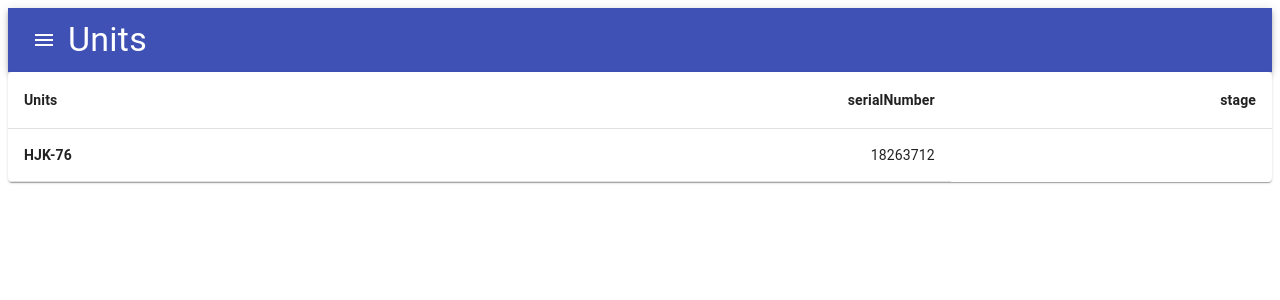
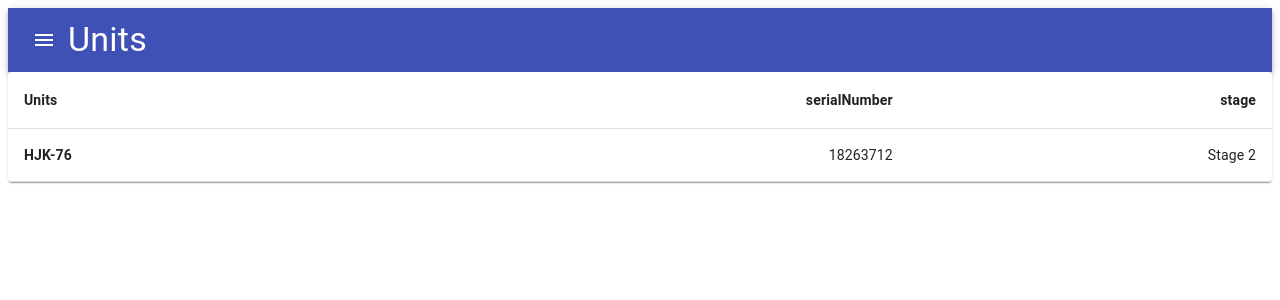
Before and after one commit to nik-prostok/prizm, a React (Create React App) app: page /units in a window 1280 px wide. Shown: the top 300 px of the page. Built offline with nearby package versions, Linux system fonts and the light colour scheme.

Commit message:
fix UnitsList

```diff
--- a/src/components/Units/List.tsx
+++ b/src/components/Units/List.tsx
@@ -41,21 +41,18 @@ const useStyles = makeStyles(theme => ({
     },
 }));
 
-/*const lastTrue = (props: UnitsProps) => {
-    let positiveArr: Stage[] = [];
+const lastTrue = (props: Stage[]) => {
+    let positiveArr: boolean[] = [];
     let lastTrue: number;
-    props.units.map((row) => (
-        positiveArr = row.stages.filter(function (number) {
+        positiveArr = props.map(function (number) {
             return number.complete === true
         })
-    ))
     lastTrue = positiveArr.length - 1
     return (lastTrue)
-}*/
+    }
 
 export const UnitsList = (props: UnitsProps) => {
 
-    // const lastTrueStage = lastTrue(props);
     const classes = useStyles();
 
     return (
@@ -75,7 +72,7 @@ export const UnitsList = (props: UnitsProps) => {
                                     <strong>{row.unitInfo.unitName}</strong>
                                 </TableCell>
                                 <TableCell align="right">{row.unitInfo.unitNumber}</TableCell>
-                                {/*<TableCell align="right">{row.stages[lastTrueStage]}</TableCell>*/}
+                                <TableCell align="right">{row.stages[lastTrue(row.stages)].title}</TableCell>
                             </TableRow>
                     ))}
                 </TableBody>
```
